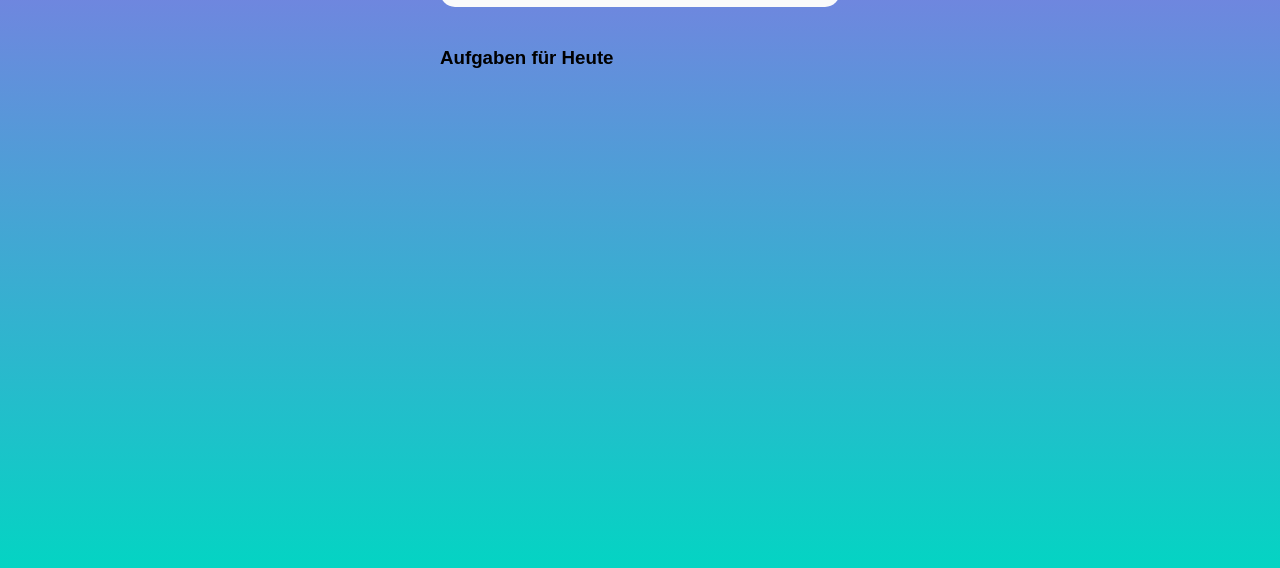
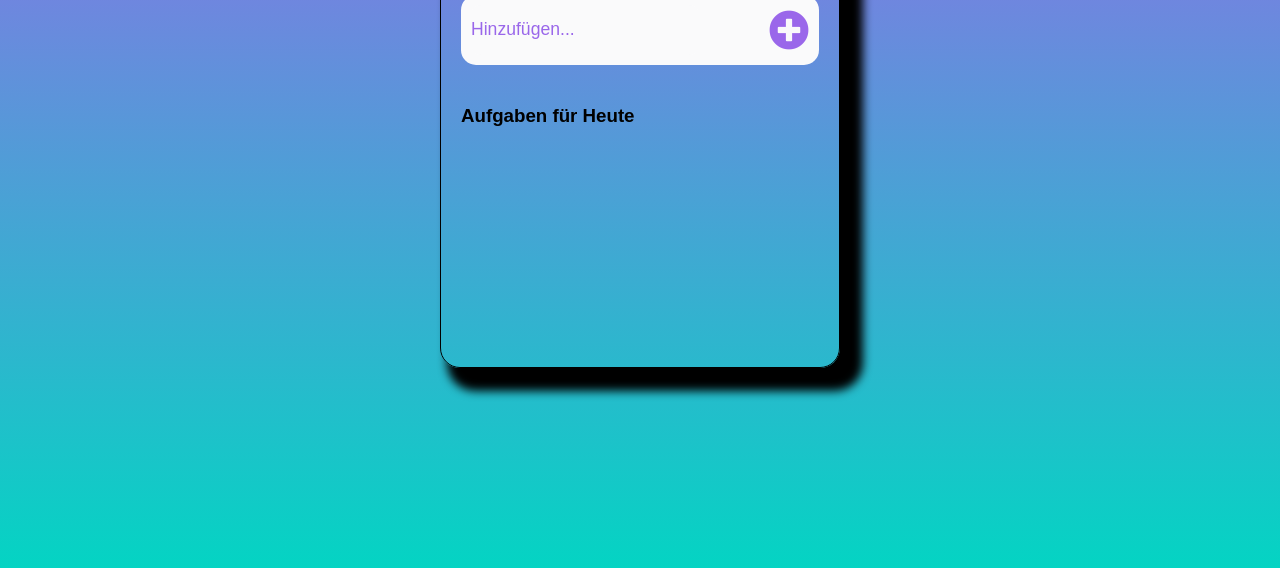
Before and after one commit to diego-monfort-landolt/liste, a plain HTML site: page index.html in a window 1280 px wide. Shown: the part 232-800 px from the top of the page. Drawn offline with Linux system fonts and the light colour scheme; a web font is replaced by a local one.

Commit message:
new version
css update

```diff
--- a/style.css
+++ b/style.css
@@ -41,10 +41,14 @@ body {
 
 }
 .container {
+    border: 1px solid #000;
     max-width: 80%;
     width: 400px;
     height: 600px;
     margin: 0 auto;
+    padding: 20px;
+    border-radius: 20px 20px 20px 20px;
+    box-shadow: 15px 15px 10px 8px;
 }
 
 /*content hinzufügen*/
```
